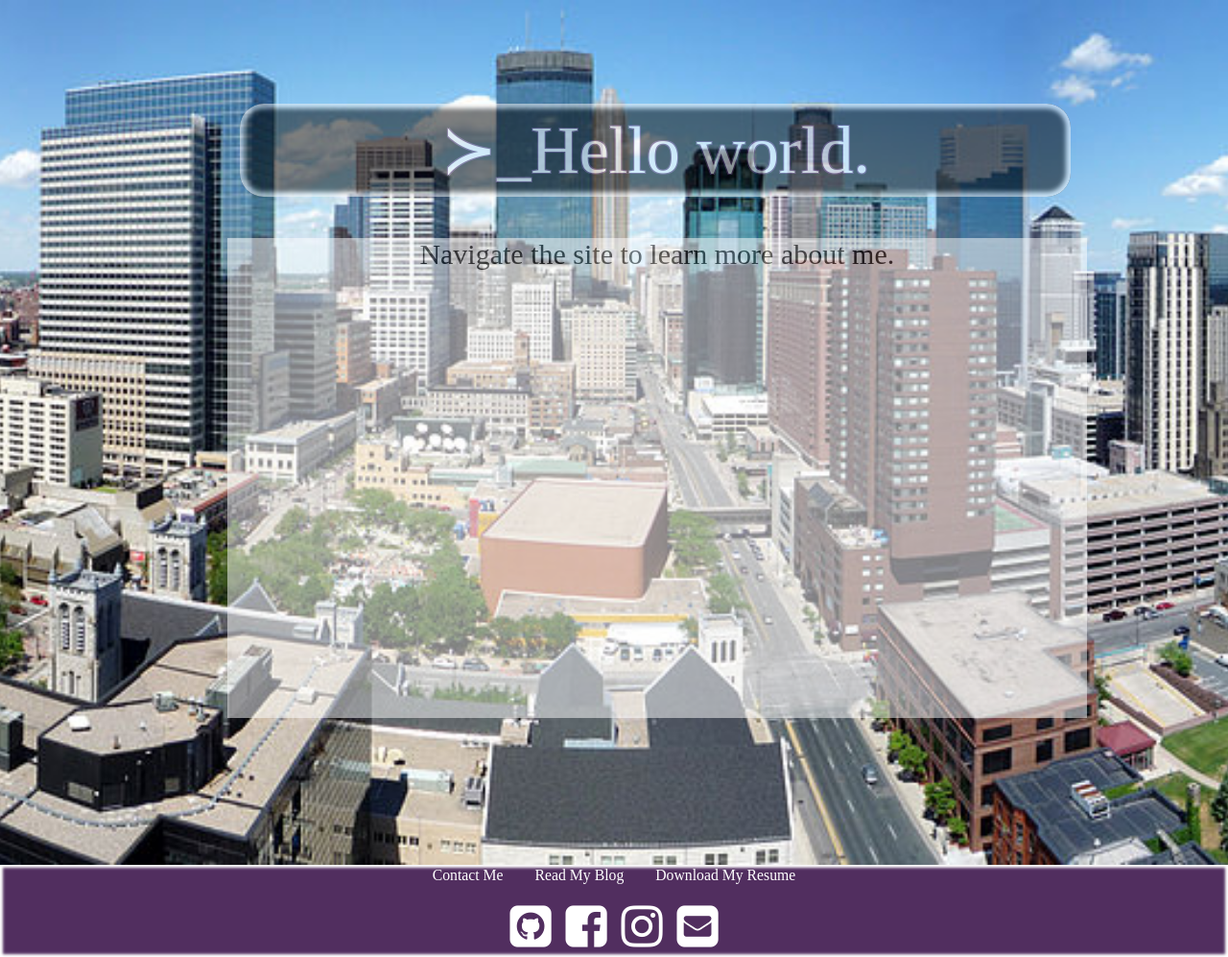
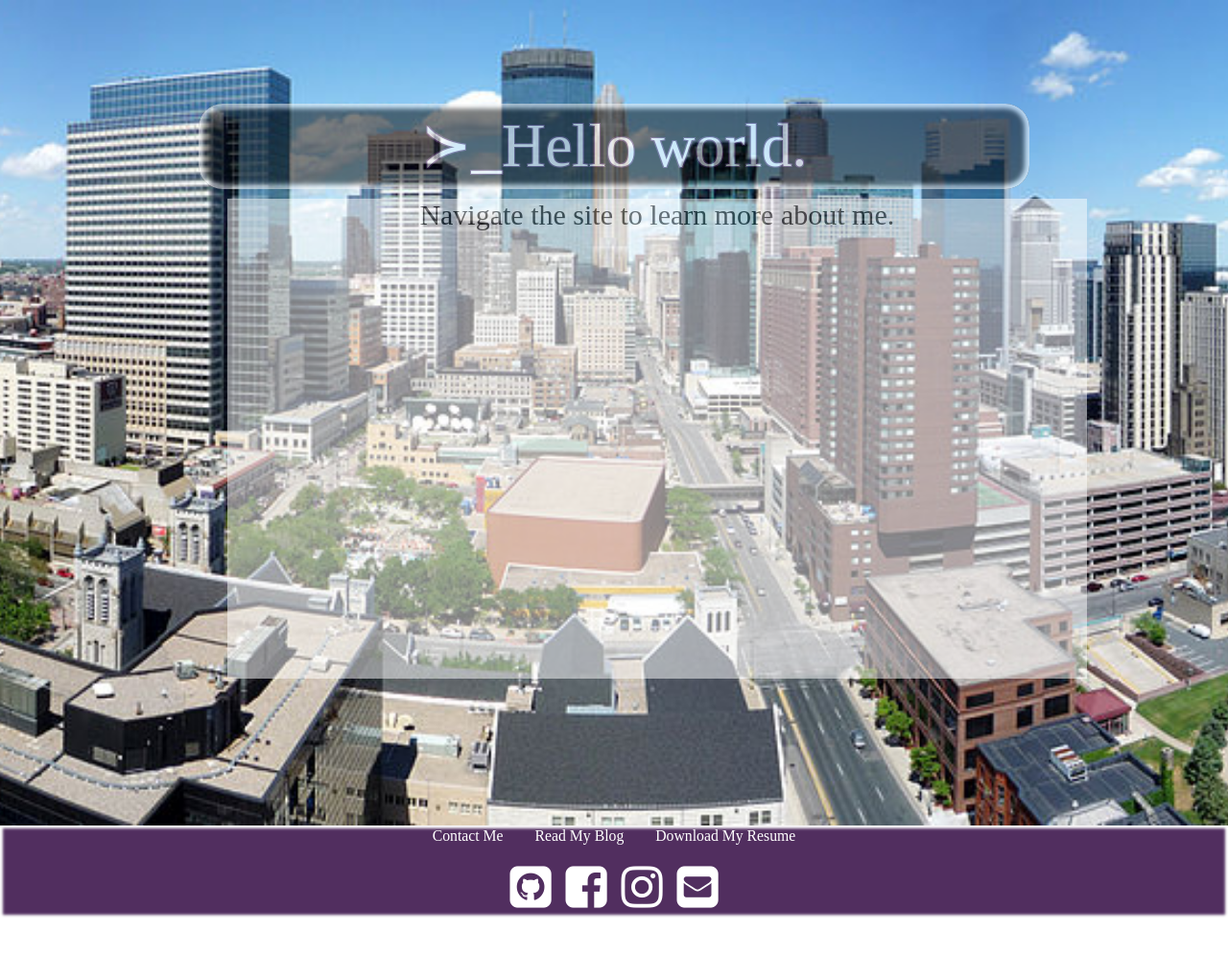
Before and after one commit to pfrank7/pfrank7.github.io, a Jekyll site: the page built from index.html, in a window 1280 px wide. Shown: the whole page at 96% size. Built offline with Jekyll 4.4.1, drawn with Linux system fonts in a browser that asks for light colours; nearby versions of some CDN libraries; after the commit the page ends 956 px from its top, so only the background shows below that.

Commit message:
Update index.html

```diff
--- a/index.html
+++ b/index.html
@@ -19,8 +19,8 @@ title: Paige Frank
     font-family: 'Times New Roman', Courier, Geogria;
     color: white;
     text-align:center;
-    font-size:500%;
-    margin: 5%;
+    /*font-size:500%;*/
+    /*margin: 5%;*/
     text-shadow:
     -1px -1px 0 #512E5F,
     1px -1px 0 #512E5F,
@@ -28,6 +28,7 @@ title: Paige Frank
     1px 1px 0 #512E5F;
     box-shadow: 0 0 5px 5px white inset; opacity: .5; margin-top:0px; background-color: black; color: white; /*mix-blend-mode: multiply;*/
     width:100%;
+    height:100%;
     border-radius:25px;
     padding:10px;
 }
@@ -59,17 +60,16 @@ title: Paige Frank
 <div>
 	<section class = "jumbotron">
 		<div id = "margin" class = "container">
-			<div class = "row">
+			<div class = "text-center">
+				<h1 id = "letters" >&#8827&lowbar;</h1>
+			</div>
+			<!--div class = "row">
 				<div class = "col-sm-12">
 					<div class = "text-center">
 						<h1 id = "letters" >&#8827&lowbar;</h1>
 					</div>
 				</div>
-				<!--div class = "col-sm-6">
-				<figure class = "image-blurred img-rounded" id = "paige">
-				</figure>
-				</div-->
-			</div>
+			</div-->
 			<div class = "row text-center" style = "top:0px;">
 				<h2>Navigate the site to learn more about me. </h2>
 			</div>
```
